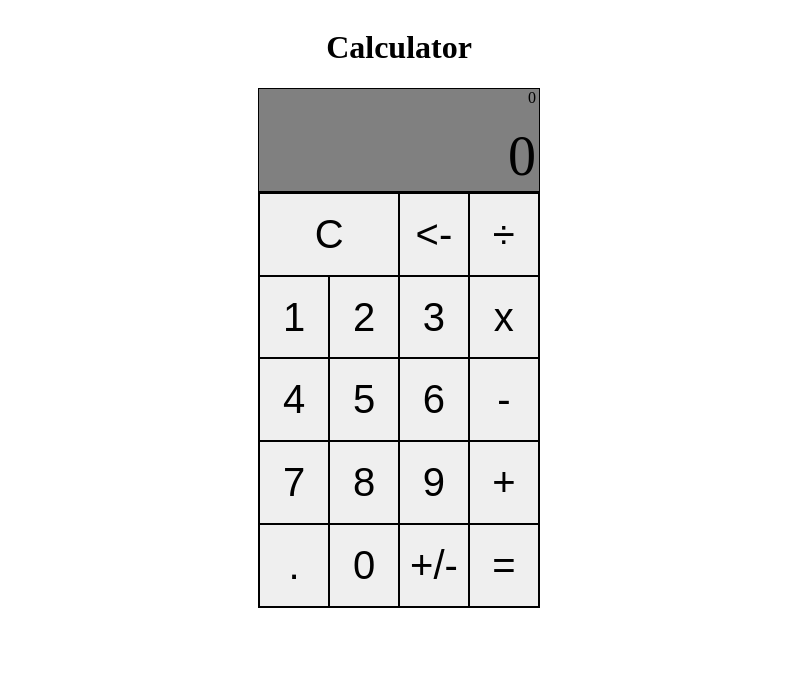
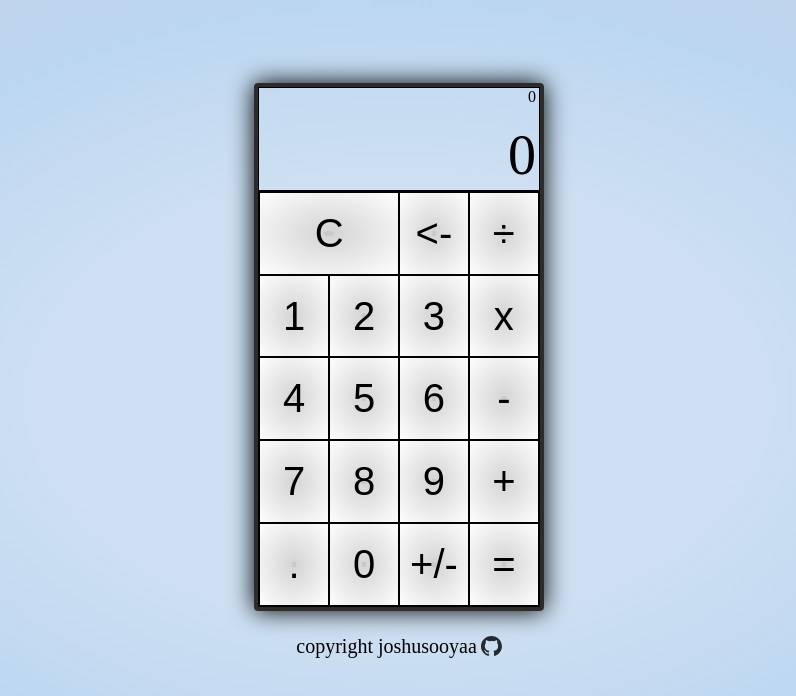
Before and after one commit to joshusooyaa/calculator, a plain HTML site: page index.html in a window 1280 px wide. Shown: the whole page, without its empty margins (241-1037 px from the left). Drawn offline with Linux system fonts and the light colour scheme.

Commit message:
Finish styling

```diff
--- a/index.html
+++ b/index.html
@@ -9,7 +9,7 @@
 </head>
 <body>
   <div class="header">
-    <h1 class="calc-header">Calculator</h1>
+    <h1 class="calc-header"></h1>
   </div>
   <div class="content">
     <div class="calculator">
@@ -44,7 +44,7 @@
     </div>
   </div>
   <div class="footer">
-
+    <p>copyright joshusooyaa <a href="https://github.com/joshusooyaa"><img src="./github-mark.svg" alt="github logo"></a></p>
   </div>
 </body>
 </html>
--- a/style.css
+++ b/style.css
@@ -2,6 +2,15 @@ body {
   display: flex;
   flex-direction: column;
   align-items: center;
+  margin: 0;
+  height: 100vh;
+
+  background-image: radial-gradient(ellipse, rgba(200, 220, 240, 0.9) 40%, rgba(180, 210, 240, 0.9) 70%, rgba(190, 205, 230, 0.9) 100%);
+}
+
+.calc-header {
+  font-size: 8vh;
+  margin-top: 2vh;
 }
 
 .calculator {
@@ -11,6 +20,11 @@ body {
   text-align: center;
   width: 22vw;
   height: 65vh;
+  border: .5vh solid rgb(44, 44, 44);
+  border-radius: .5vh;
+  box-shadow: 0 0 3vh black;
+  overflow: hidden;
+  margin-top: 5vh;
 }
 
 .calculator .display {
@@ -25,7 +39,7 @@ body {
   font-size: var(--main-display-size);
   flex: 1;
 
-  background-color: grey;
+
   border: .12vw solid black;
   box-sizing: border-box;
   border-bottom: .15vw solid black;
@@ -58,7 +72,6 @@ body {
   width: 100%;
   height: 80%;
 
-  background-color: grey;
   border: .1vw solid black;
   box-sizing: border-box;
 }
@@ -87,6 +100,10 @@ body {
   width: 100%;
 }
 
+button {
+  background-image: radial-gradient(ellipse, rgba(197, 197, 197, 0.9) 5%, rgba(211, 211, 211, 0.9) 5%, rgba(255, 255, 255, 0.9) 100%);
+}
+
 .calc-buttons div button {
   display: flex;
   align-items: center;
@@ -94,8 +111,41 @@ body {
   border: .1vw solid black;
   box-sizing: border-box;
   font-size: 5vh;
+  transition: background-color .5s, transform .15s, box-shadow .2s;
 }
 
 button:active, button.active {
-  transform: scale(.98);
+  transform: scale(.99);
+  box-shadow: 0 0 .65vh black;
 }
+
+button:hover {
+  background-color: rgba(59, 59, 59, 0.9)
+}
+
+.footer p {
+  display: flex;
+  align-items: center;
+  justify-content: center;
+  margin: 3vh;
+  font-size: 2.5vh;
+}
+
+.footer p a {
+  display: flex;
+  align-items: center;
+  justify-content: center;
+}
+
+.footer img {
+  margin-left: .35vw;
+  height: 2.5vh;
+  fill: var(--text-color);
+
+  transition: transform .65s;
+}
+
+.footer img:hover {
+  transform: scale(1.125);
+  cursor: pointer;
+}
```
Also changed, not shown: github-mark.svg (added).
